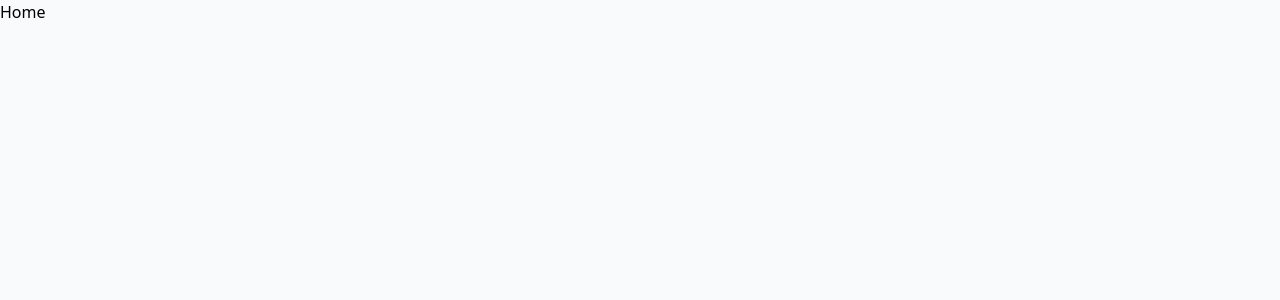
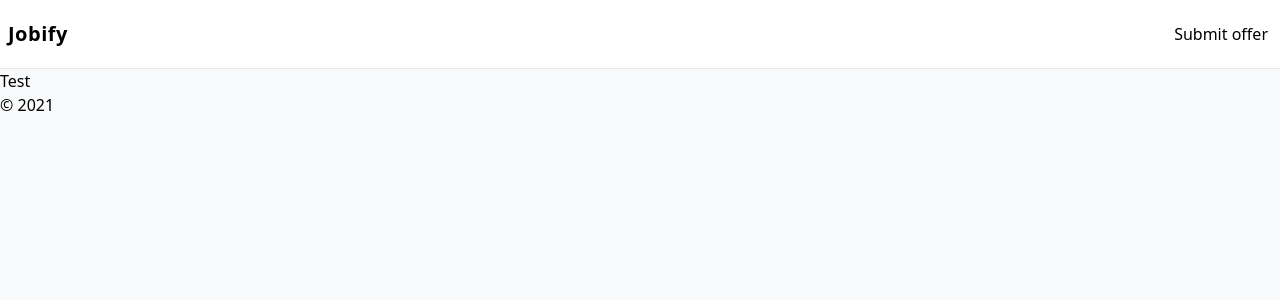
Before and after one commit to mateuszwiniarczyk/jobify, a Next.js app: page / in a window 1280 px wide. Shown: the top 300 px of the page. Built offline with nearby package versions, Linux system fonts and the light colour scheme.

Commit message:
Create basic layout with navigation

```diff
--- /dev/null
+++ b/components/Layout/index.js
@@ -0,0 +1,12 @@
+import Navigation from 'components/Navigation';
+
+const Layout = ({ children }) => (
+  <div>
+    <Navigation />
+    <main className="container mx-auto">{children}</main>
+
+    <footer className="container mx-auto">© {new Date().getFullYear()}</footer>
+  </div>
+);
+
+export default Layout;
--- /dev/null
+++ b/components/Navigation/index.js
@@ -0,0 +1,40 @@
+import { useState } from 'react';
+import Link from 'next/link';
+import classNames from 'classnames';
+
+const Navigation = () => {
+  const [isOpen, setIsOpen] = useState(false);
+
+  const toggleMenu = () => {
+    setIsOpen(!isOpen);
+  };
+
+  return (
+    <nav className="bg-white border-b border-gray-200">
+      <div className="flex items-center flex-wrap container mx-auto py-3">
+        <Link href="/">
+          <a className="p-2 mr-4 inline-flex items-center">
+            <span className="text-xl text-black font-bold tracking-wide">Jobify</span>
+          </a>
+        </Link>
+        <button
+          onClick={toggleMenu}
+          className="text-black inline-flex p-3 rounded lg:hidden ml-auto outline-none">
+          Menu
+        </button>
+        <ul
+          className={classNames('w-full lg:inline-flex lg:flex-grow lg:w-auto', {
+            hidden: !isOpen
+          })}>
+          <li className="lg:inline-flex lg:ml-auto lg:w-auto w-full flex lg:h-auto">
+            <Link href="/">
+              <a className="lg:w-auto w-full px-3 py-2">Submit offer</a>
+            </Link>
+          </li>
+        </ul>
+      </div>
+    </nav>
+  );
+};
+
+export default Navigation;
--- a/package.json
+++ b/package.json
@@ -8,6 +8,7 @@
     "start": "next start"
   },
   "dependencies": {
+    "classnames": "^2.3.0",
     "eslint": "^7.23.0",
     "eslint-config-prettier": "^8.1.0",
     "eslint-plugin-jsx-a11y": "^6.4.1",
--- a/pages/index.js
+++ b/pages/index.js
@@ -1,7 +1,9 @@
-export default function Home() {
-  return (
-    <>
-      <h1>Home</h1>
-    </>
-  );
-}
+import Layout from 'components/Layout';
+
+const Home = () => (
+  <Layout>
+    <h1>Test</h1>
+  </Layout>
+);
+
+export default Home;
--- a/styles/index.css
+++ b/styles/index.css
@@ -8,7 +8,7 @@
 
 html,
 body {
-  @apply bg-gray-50 dark:bg-gray-900;
+  @apply bg-gray-50;
 }
 
 /* Write your own custom component styles here */
```
Also changed, not shown: .eslintrc.js, 1 other file (tests, documents, lock files or other folders).
